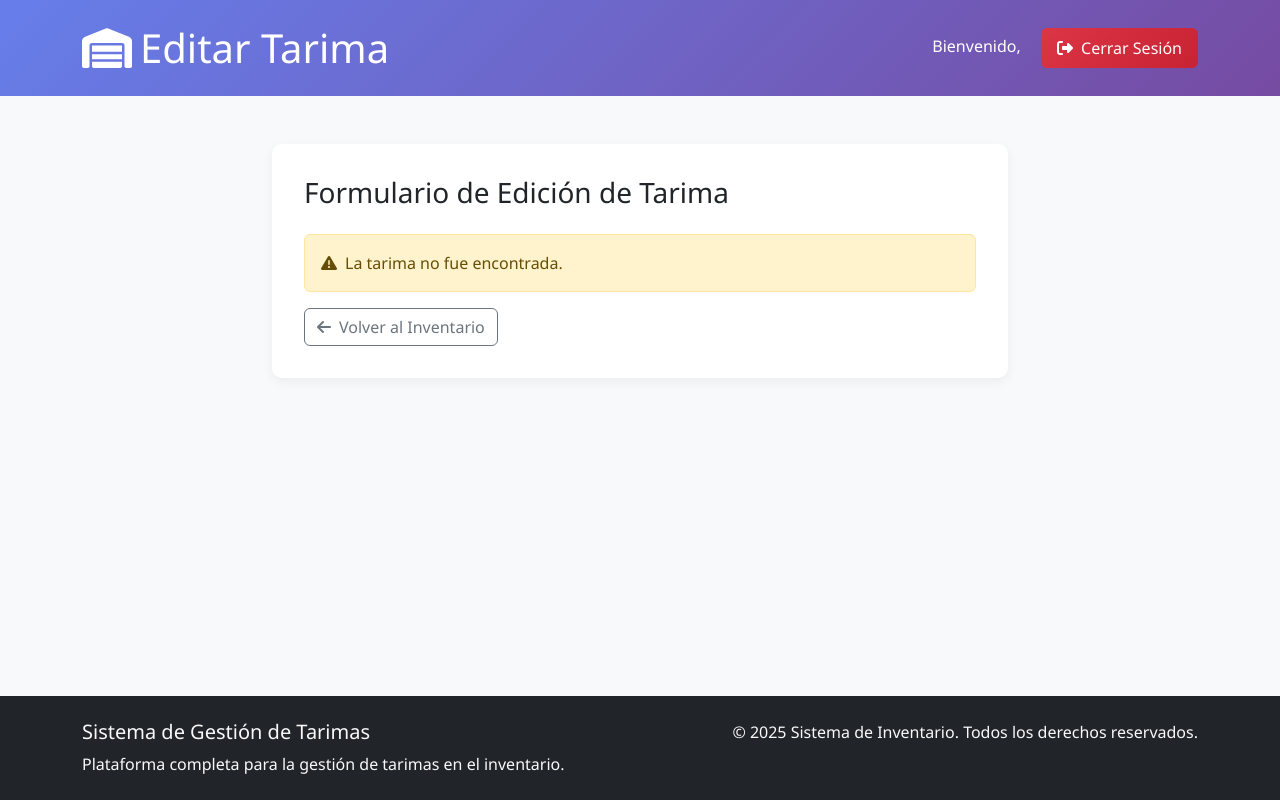
After one commit to nicos92/appphp, a PHP site: the page made by views/tarimas/editar_tarima.php in a window 1280 px wide. The commit adds this page. Run offline with PHP 8.4, Linux system fonts and the light colour scheme; the template is opened without the code that fills it, so the values that code supplies are empty; some libraries are stand-ins or nearby versions.

Commit message:
feat: edicion de tarimas

```diff
--- a/public/index.php
+++ b/public/index.php
@@ -72,6 +72,12 @@ if ($uri === '/' || $uri === '' || $uri === '/public') {
 } elseif (preg_match('/^\/dashboard\/actualizar_usuario\/(\d+)$/', $uri, $matches) && $_SERVER['REQUEST_METHOD'] === 'POST' && isset($_SESSION['user_logged_in'])) {
     $controller = new DashboardController();
     $controller->actualizarUsuario($matches[1]);
+} elseif (preg_match('/^\/tarimas\/editar_tarima\/(\d+)$/', $uri, $matches) && isset($_SESSION['user_logged_in'])) {
+    $controller = new TarimaController();
+    $controller->editarTarima($matches[1]);
+} elseif (preg_match('/^\/tarimas\/actualizar_tarima\/(\d+)$/', $uri, $matches) && $_SERVER['REQUEST_METHOD'] === 'POST' && isset($_SESSION['user_logged_in'])) {
+    $controller = new TarimaController();
+    $controller->actualizarTarima($matches[1]);
 } else {
     // Página no encontrada
     http_response_code(404);
--- /dev/null
+++ b/views/tarimas/editar_tarima.php
@@ -0,0 +1,171 @@
+<header class="form-header">
+    <div class="container">
+        <div class="row align-items-center">
+            <div class="col-md-8">
+                <h1 class="mb-0"><i class="fas fa-warehouse me-2"></i>Editar Tarima</h1>
+            </div>
+            <div class="col-md-4 text-md-end">
+                <span class="me-3">Bienvenido, <strong><?= htmlspecialchars($username ?? ''); ?></strong></span>
+                <a href="<?= BASE_URL ?>/auth/logout" class="btn logout-btn text-white">
+                    <i class="fas fa-sign-out-alt me-1"></i> Cerrar Sesión
+                </a>
+            </div>
+        </div>
+    </div>
+</header>
+
+<div class="container my-5">
+    <div class="row justify-content-center">
+        <div class="col-lg-8">
+            <div class="form-card">
+                <h3 class="mb-4">Formulario de Edición de Tarima</h3>
+
+                <?php if (isset($error)): ?>
+                    <div class="alert alert-danger alert-dismissible fade show mb-4" role="alert">
+                        <?php if ($error === 'required_fields_missing'): ?>
+                            <i class="fas fa-exclamation-triangle me-2"></i>Los campos código de barras y número de tarima son obligatorios.
+                        <?php elseif ($error === 'update_failed'): ?>
+                            <i class="fas fa-exclamation-triangle me-2"></i>Error al actualizar la tarima.
+                        <?php endif; ?>
+                        <button type="button" class="btn-close" data-bs-dismiss="alert" aria-label="Close"></button>
+                    </div>
+                <?php endif; ?>
+
+                <?php if (isset($success) && $success === 'tarima_actualizada'): ?>
+                    <div class="alert alert-success alert-dismissible fade show mb-4" role="alert">
+                        <i class="fas fa-check-circle me-2"></i>¡Tarima actualizada correctamente!
+                        <button type="button" class="btn-close" data-bs-dismiss="alert" aria-label="Close"></button>
+                    </div>
+                <?php endif; ?>
+
+                <?php if (isset($_GET['error'])): ?>
+                    <div class="alert alert-danger alert-dismissible fade show mb-4" role="alert">
+                        <?php if ($_GET['error'] === 'required_fields_missing'): ?>
+                            <i class="fas fa-exclamation-triangle me-2"></i>Los campos código de barras y número de tarima son obligatorios.
+                        <?php elseif ($_GET['error'] === 'update_failed'): ?>
+                            <i class="fas fa-exclamation-triangle me-2"></i>Error al actualizar la tarima.
+                        <?php endif; ?>
+                        <button type="button" class="btn-close" data-bs-dismiss="alert" aria-label="Close"></button>
+                    </div>
+                <?php endif; ?>
+
+                <?php if (isset($_GET['success']) && $_GET['success'] === 'tarima_actualizada'): ?>
+                    <div class="alert alert-success alert-dismissible fade show mb-4" role="alert">
+                        <i class="fas fa-check-circle me-2"></i>¡Tarima actualizada correctamente!
+                        <button type="button" class="btn-close" data-bs-dismiss="alert" aria-label="Close"></button>
+                    </div>
+                <?php endif; ?>
+
+                <?php if (isset($tarima)): ?>
+                <form method="POST" action="<?= BASE_URL ?>/tarimas/actualizar_tarima/<?= $tarima['id_tarima']; ?>">
+                    <div class="input-group has-validation mb-3">
+                        <span class="input-group-text"><i class="fas fa-barcode"></i></span>
+                        <input type="number" class="form-control" id="codigoBarras" name="codigoBarras" value="<?= htmlspecialchars($tarima['codigo_barras']); ?>" required step="1" oninput="limitLength(this, 30)">
+                        <div class="invalid-feedback">
+                            El código de barras es requerido y debe tener máximo 30 dígitos.
+                        </div>
+                    </div>
+
+                    <div class="input-group has-validation mb-3">
+                        <span class="input-group-text"><i class="fas fa-warehouse"></i></span>
+                        <input type="number" class="form-control" id="numeroTarima" name="numeroTarima" value="<?= htmlspecialchars($tarima['numero_tarima']); ?>" required step="1" oninput="limitLength(this, 6)">
+                        <div class="invalid-feedback">
+                            El número de tarima es requerido y debe tener máximo 6 dígitos.
+                        </div>
+                    </div>
+
+                    <div class="input-group has-validation mb-3">
+                        <span class="input-group-text"><i class="fas fa-user"></i></span>
+                        <input type="number" class="form-control" id="numeroUsuario" name="numeroUsuario" value="<?= htmlspecialchars($tarima['numero_usuario']); ?>" required step="1" oninput="limitLength(this, 2)">
+                        <div class="invalid-feedback">
+                            El número de usuario es requerido y debe tener máximo 2 dígitos.
+                        </div>
+                    </div>
+
+                    <div class="row">
+                        <div class="col-md-6">
+                            <div class="input-group has-validation mb-3">
+                                <span class="input-group-text"><i class="fas fa-boxes"></i></span>
+                                <input type="number" class="form-control" id="cantidadCajas" name="cantidadCajas" value="<?= htmlspecialchars($tarima['cantidad_cajas']); ?>" required min="1" max="999" step="1" oninput="limitLength(this, 3)">
+                                <div class="invalid-feedback">
+                                    La cantidad debe ser entre 1 y 999.
+                                </div>
+                            </div>
+                        </div>
+                        <div class="col-md-6">
+                            <div class="input-group has-validation mb-3">
+                                <span class="input-group-text"><i class="fas fa-weight"></i></span>
+                                <input type="number" class="form-control" id="peso" name="peso" value="<?= htmlspecialchars($tarima['peso']); ?>" min="0" max="9999.99" step="0.01">
+                                <div class="invalid-feedback">
+                                    El peso debe ser entre 0 y 9999.99.
+                                </div>
+                            </div>
+                        </div>
+                    </div>
+
+                    <div class="row">
+                        <div class="col-md-6">
+                            <div class="input-group has-validation mb-3">
+                                <span class="input-group-text"><i class="fas fa-tags"></i></span>
+                                <input type="text" class="form-control" id="numeroVenta" name="numeroVenta" value="<?= htmlspecialchars($tarima['numero_venta']); ?>" required pattern="25-\d{6}">
+                                <div class="invalid-feedback">
+                                    El número de venta debe seguir el formato 25-XXXXXX (25- seguido de 6 dígitos).
+                                </div>
+                            </div>
+                        </div>
+                    </div>
+
+                    <div class="mb-3">
+                        <label for="descripcion" class="form-label">Descripción</label>
+                        <textarea class="form-control" id="descripcion" name="descripcion" rows="3" placeholder="Descripción adicional de la tarima"><?= htmlspecialchars($tarima['descripcion'] ?? ''); ?></textarea>
+                    </div>
+
+                    <div class="d-flex justify-content-between">
+                        <a href="<?= BASE_URL ?>/tarimas" class="btn btn-outline-secondary">
+                            <i class="fas fa-arrow-left me-2"></i>Volver al Inventario
+                        </a>
+                        <button type="submit" class="btn btn-submit btn-lg">
+                            <i class="fas fa-save me-2"></i>Actualizar Tarima
+                        </button>
+                    </div>
+                </form>
+                <?php else: ?>
+                <div class="alert alert-warning" role="alert">
+                    <i class="fas fa-exclamation-triangle me-2"></i>La tarima no fue encontrada.
+                </div>
+                <a href="<?= BASE_URL ?>/tarimas" class="btn btn-outline-secondary">
+                    <i class="fas fa-arrow-left me-2"></i>Volver al Inventario
+                </a>
+                <?php endif; ?>
+            </div>
+        </div>
+    </div>
+</div>
+
+<script>
+    function limitLength(input, maxLength) {
+        // Get the value as a string
+        let value = input.value.toString();
+
+        // For number inputs, only allow digits
+        value = value.replace(/[^0-9]/g, '');
+
+        // For number inputs, check against max value instead of length
+        if (input.id === 'numeroTarima' && value.length > maxLength) {
+            value = value.substring(0, maxLength);
+        } else if (input.id === 'numeroUsuario' && value.length > maxLength) {
+            value = value.substring(0, maxLength);
+        } else if (input.id === 'cantidadCajas' && value.length > maxLength) {
+            value = value.substring(0, maxLength);
+        } else if (input.id === 'peso') {
+            // For peso, also ensure it doesn't exceed 9999.99
+            const numValue = parseFloat(value);
+            if (!isNaN(numValue) && numValue > 9999.99) {
+                value = '9999.99';
+            }
+        }
+
+        // Set the value back to the input
+        input.value = value;
+    }
+</script>
```
Also changed, not shown: controllers/TarimaController.php (+120 -0 lines), models/Tarima.php (+8 -0 lines), views/tarimas/listar_tarimas.php (+11 -1 lines).
